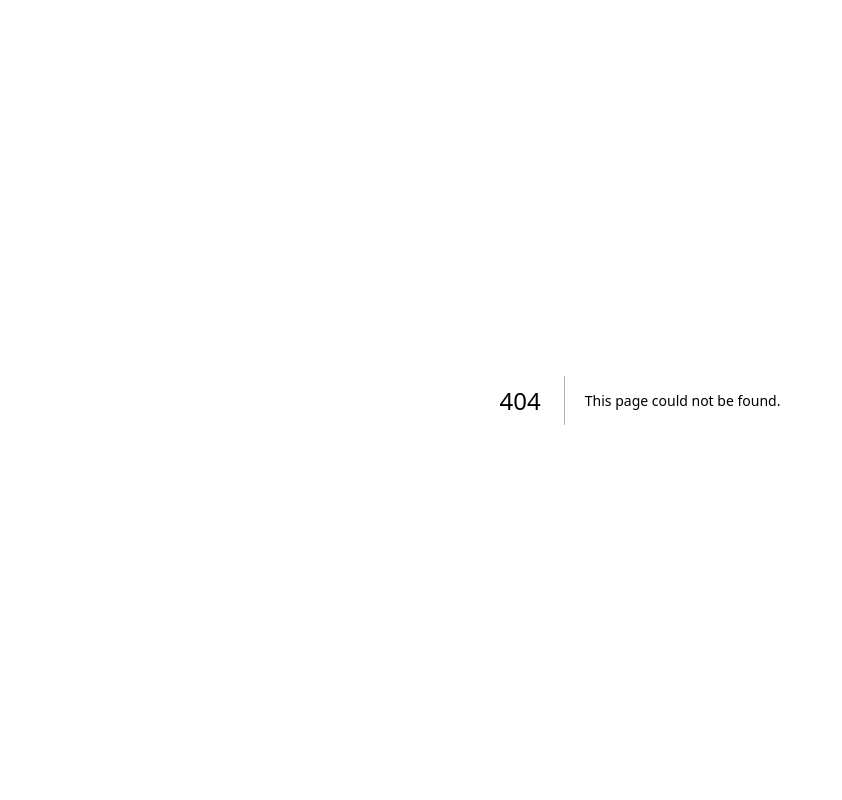
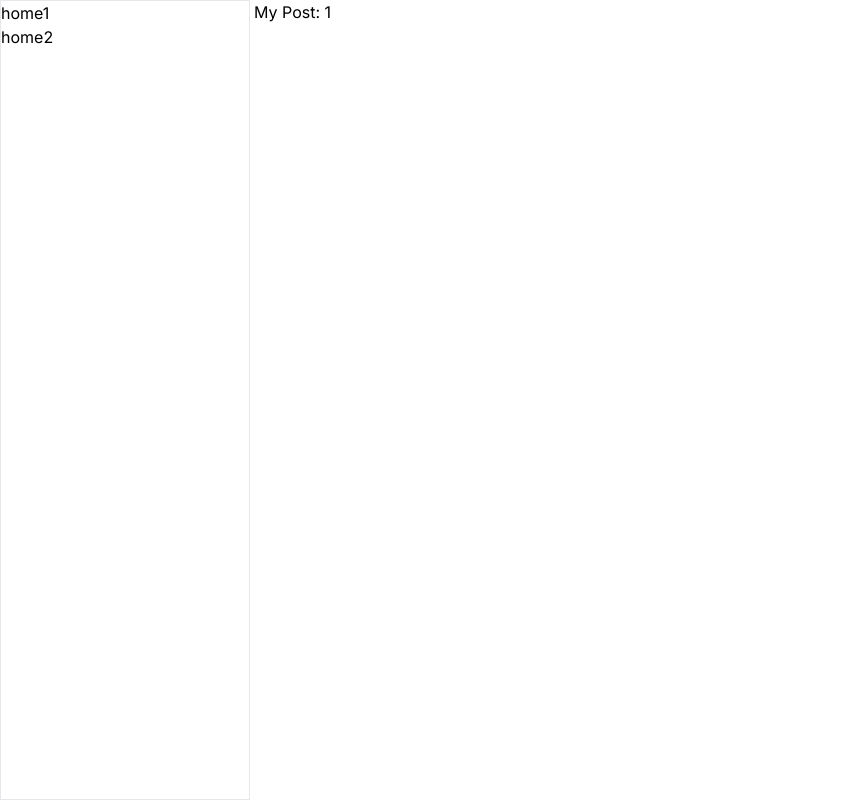
Before and after one commit to Arun8840/Arunproject, a Next.js app: page /Dashboard/1 in a window 1280 px wide. Before the commit this address had no page. Shown: the whole page, without its empty margins (0-842 px from the left). Built offline with nearby package versions, Linux system fonts and the light colour scheme.

Commit message:
Added initial page Routing setup.

```diff
--- /dev/null
+++ b/app/Dashboard/[dashboardpage]/page.tsx
@@ -0,0 +1,11 @@
+export default function Page({
+  params,
+}: {
+  params: { dashboardpage: string };
+}) {
+  return (
+    <div>
+      <div>My Post: {params.dashboardpage}</div>
+    </div>
+  );
+}
--- /dev/null
+++ b/app/Dashboard/layout.tsx
@@ -0,0 +1,22 @@
+import Link from "next/link";
+import React from "react";
+
+function layout({ children }: any) {
+  return (
+    <div className="w-full h-[100vh] flex gap-1">
+      <div className="border w-[250px] h-full">
+        <ul>
+          <Link href={"/Dashboard/home1"}>
+            <li>home1</li>
+          </Link>
+          <Link href={"/Dashboard/home2"}>
+            <li>home2</li>
+          </Link>
+        </ul>
+      </div>
+      <main className="flex-1">{children}</main>
+    </div>
+  );
+}
+
+export default layout;
```
Also changed, not shown: Components/Homepage.tsx (added, +9 -0 lines).
